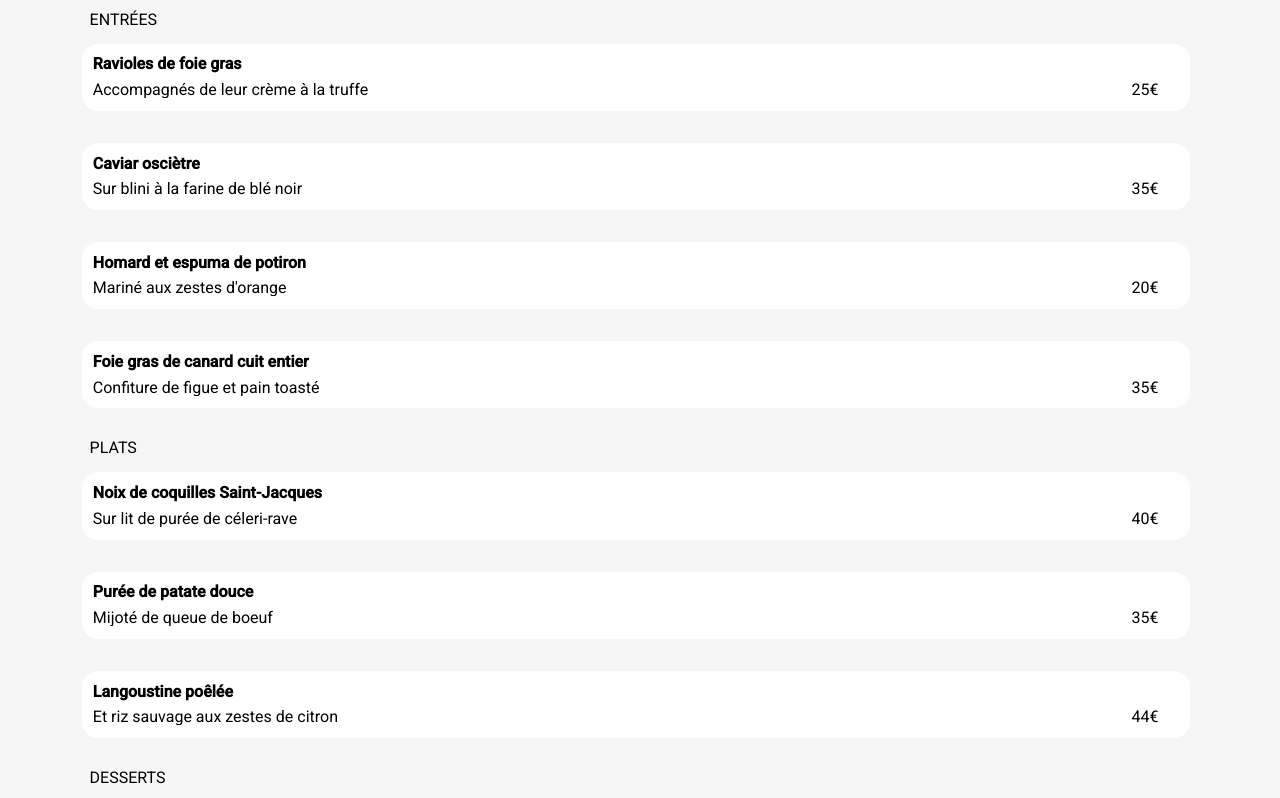
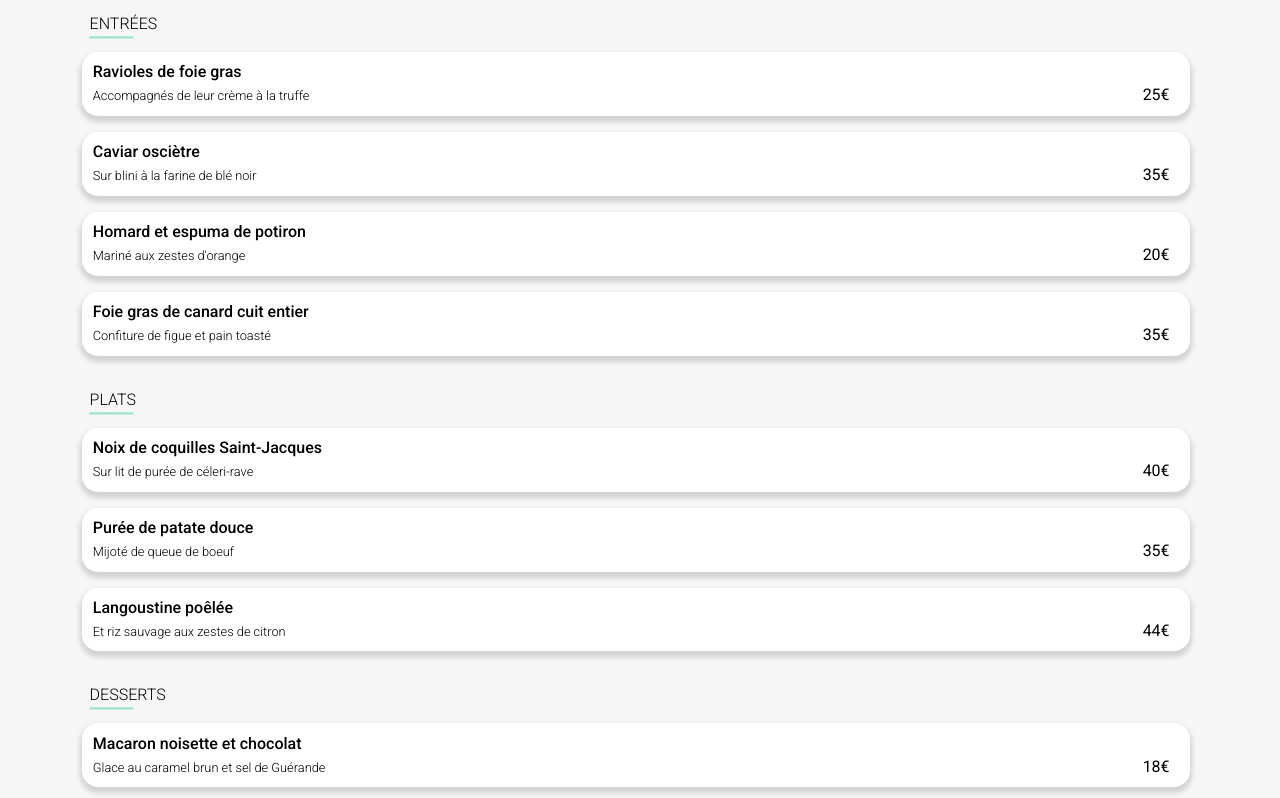
Before and after one commit to OlivierCos/Frontend-Environment-HTML5-SCSS, a plain HTML site: page la-note-enchantee.html in a window 1280 px wide. Shown: the part 889-1687 px from the top of the page. Drawn offline with Linux system fonts and the light colour scheme; a web font is replaced by a local one.

Commit message:
Adding border, box shadow, changing font weight and font-size on restaurants html pages

```diff
--- a/la-note-enchantee.html
+++ b/la-note-enchantee.html
@@ -39,6 +39,7 @@
             <article class="menu_dish_card">
                 <div class="menu_dish_title">
                     <h2>ENTRÉES</h2>
+                    <p>______</p>
                 </div>
                 <div class="menu_dish_container">
                     <h2 class="menu_dish_name">Ravioles de foie gras</h2>
@@ -64,6 +65,7 @@
             <article class="menu_dish_card">
                 <div class="menu_dish_title">
                     <h2>PLATS</h2>
+                    <p>______</p>
                 </div>
                 <div class="menu_dish_container">
                     <h2 class="menu_dish_name">Noix de coquilles Saint-Jacques</h2>
@@ -84,6 +86,7 @@
             <article class="menu_dish_card">
                 <div class="menu_dish_title">
                     <h2>DESSERTS</h2>
+                    <p>______</p>
                 </div>
                 <div class="menu_dish_container">
                     <h2 class="menu_dish_name">Macaron noisette et chocolat</h2>
--- a/sass/libs/color.scss
+++ b/sass/libs/variables.scss
@@ -3,3 +3,6 @@ $color-secondary: #FF79DA;
 $color-tertiary: #99E2D0;
 $color-background: #f6f6f6;
 $color-gradient: linear-gradient($color-primary, $color-secondary);
+
+$box-shadow: 0px 3px 3px 5px rgba(0,0,0,0.20);
+$box-shadow-darker: 0px 3px 3px 5px rgba(0,0,0,0.40);
--- a/sass/style.scss
+++ b/sass/style.scss
@@ -1,5 +1,5 @@
 @import "libs/reset.scss";
-@import "libs/color.scss";
+@import "libs/variables.scss";
 @import "libs/keyframes.scss";
 
 /***Minireset Ending here***/
@@ -50,8 +50,8 @@ a {
 .explorer {
   &_location {
     background-color: #eaeaea;
-    box-shadow: 0px -1px 4px #cecece;
-    padding: 0.5rem;
+    box-shadow: 0px -2px 4px #cecece;
+    padding: 0.7rem;
     font-size: 0.8rem;
     font-weight: 500;
     & i {
@@ -147,7 +147,7 @@ a {
   top: 1rem;
   right: 1.4rem;
   font-size: 1.5rem;
-  & .far{
+  & .far {
     position: absolute;
   }
   & .fas {
@@ -156,7 +156,7 @@ a {
   &:hover .far {
     visibility: hidden;
   }
-  &:hover .fas{
+  &:hover .fas {
     visibility: visible;
   }
   &:hover i {
@@ -194,6 +194,9 @@ footer {
     & i {
       padding-right: 1rem;
     }
+    & .fa-hands-helping {
+      font-size: 0.7rem;
+    }
   }
 }
 
@@ -222,7 +225,7 @@ footer {
   & h2 {
     font-family: "Shrikhand";
     font-size: 7vw;
-    padding: 2rem 0;
+    padding: 2rem 0 0 0;
   }
   & .like_icon {
     top: 2rem;
@@ -231,16 +234,28 @@ footer {
   }
 }
 
+.menu_dish_title {
+  margin: 1rem 0;
+  font-weight: 300;
+  line-height: 0.5rem;
+  padding-top: 1.5rem;
+  & p{
+    color: $color-tertiary;
+    font-weight: 700;
+  }
+}
+
 .menu_dish_container {
-  margin: 1rem 0 2rem -0.5rem;
+  margin: 0.5rem 0 1rem -0.5rem;
   background-color: #fff;
   border-radius: 1rem;
-  box-shadow: 5px 5px 5px $color-background;
+  box-shadow: $box-shadow;
   padding: 0.8rem 0.8rem 0.8rem 0.7rem;
   position: relative;
   & h2 {
-    font-weight: 600;
+    font-weight: 500;
     padding-bottom: 0.6rem;
+    font-size: 1rem;
   }
   & h2,
   h3 {
@@ -249,12 +264,14 @@ footer {
     overflow: hidden;
   }
   & h3 {
-    padding-right: 4rem;
+    padding-right: 3rem;
+    font-size: 0.8rem;
+    font-weight: 300;
   }
   & span {
     position: absolute;
     bottom: 0.8rem;
-    right: 2rem;
+    right: 1.3rem;
   }
 }
 
```
Also changed, not shown: a-la-francaise.html (+3 -0 lines), la-palette-du-gout.html (+3 -0 lines), le-delice-des-sens.html (+3 -0 lines), style.css.
